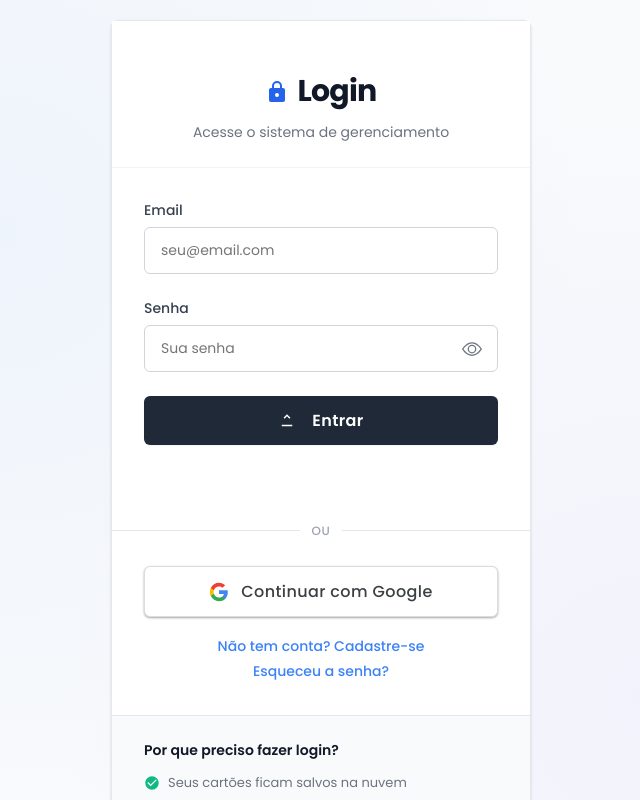
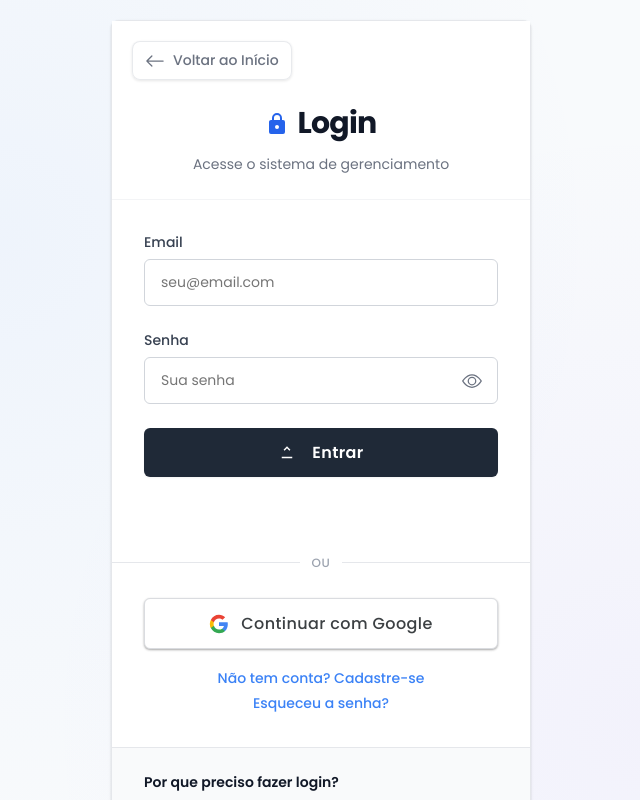
Before and after one commit to 90fabricio09/echotapconfig, a React (Vite) app: page /login in a window 1280 px wide. Shown: the top 800 px of the page, without its empty margins (319-959 px from the left). Built offline with nearby package versions, Linux system fonts and the light colour scheme; no server answers.

Commit message:
Add files via upload

```diff
--- a/src/contexts/LanguageContext.jsx
+++ b/src/contexts/LanguageContext.jsx
@@ -61,8 +61,10 @@ export const LanguageProvider = ({ children }) => {
     pt: {
       title: 'EchoTap',
       bio: 'Clique nos botões para interagir',
-      config: '🚀 Sistema de Configuração',
+      config: 'Sistema de Configuração',
       configDesc: 'Configure seu próprio cartão NFC',
+      support: 'Suporte',
+      supportDesc: 'Atendimento via WhatsApp',
       website: 'Website',
       websiteDesc: 'Acesse o site',
       instagram: 'Instagram',
@@ -112,6 +114,8 @@ export const LanguageProvider = ({ children }) => {
       bio: 'Click the buttons to interact',
       config: '🚀 Configuration System',
       configDesc: 'Configure your own NFC card',
+      support: 'Support',
+      supportDesc: 'WhatsApp customer service',
       website: 'Website',
       websiteDesc: 'Visit the website',
       instagram: 'Instagram',
@@ -161,6 +165,8 @@ export const LanguageProvider = ({ children }) => {
       bio: 'Haz clic en los botones para interactuar',
       config: '🚀 Sistema de Configuración',
       configDesc: 'Configura tu propia tarjeta NFC',
+      support: 'Soporte',
+      supportDesc: 'Atención por WhatsApp',
       website: 'Sitio Web',
       websiteDesc: 'Visita el sitio',
       instagram: 'Instagram',
@@ -210,6 +216,8 @@ export const LanguageProvider = ({ children }) => {
       bio: 'Cliquez sur les boutons pour interagir',
       config: '🚀 Système de Configuration',
       configDesc: 'Configurez votre propre carte NFC',
+      support: 'Support',
+      supportDesc: 'Service client WhatsApp',
       website: 'Site Web',
       websiteDesc: 'Visitez le site',
       instagram: 'Instagram',
@@ -259,6 +267,8 @@ export const LanguageProvider = ({ children }) => {
       bio: 'Klicken Sie auf die Schaltflächen, um zu interagieren',
       config: '🚀 Konfigurationssystem',
       configDesc: 'Konfigurieren Sie Ihre eigene NFC-Karte',
+      support: 'Support',
+      supportDesc: 'WhatsApp Kundendienst',
       website: 'Webseite',
       websiteDesc: 'Besuchen Sie die Website',
       instagram: 'Instagram',
@@ -308,6 +318,8 @@ export const LanguageProvider = ({ children }) => {
       bio: 'Clicca sui pulsanti per interagire',
       config: '🚀 Sistema di Configurazione',
       configDesc: 'Configura la tua carta NFC',
+      support: 'Supporto',
+      supportDesc: 'Assistenza WhatsApp',
       website: 'Sito Web',
       websiteDesc: 'Visita il sito',
       instagram: 'Instagram',
@@ -357,6 +369,8 @@ export const LanguageProvider = ({ children }) => {
       bio: 'ボタンをクリックして操作',
       config: '🚀 設定システム',
       configDesc: '独自のNFCカードを設定',
+      support: 'サポート',
+      supportDesc: 'WhatsAppカスタマーサービス',
       website: 'ウェブサイト',
       websiteDesc: 'サイトを訪問',
       instagram: 'Instagram',
@@ -406,6 +420,8 @@ export const LanguageProvider = ({ children }) => {
       bio: '点击按钮进行交互',
       config: '🚀 配置系统',
       configDesc: '配置您自己的NFC卡',
+      support: '支持',
+      supportDesc: 'WhatsApp客服',
       website: '网站',
       websiteDesc: '访问网站',
       instagram: 'Instagram',
@@ -455,6 +471,8 @@ export const LanguageProvider = ({ children }) => {
       bio: 'Нажмите на кнопки для взаимодействия',
       config: '🚀 Система Конфигурации',
       configDesc: 'Настройте свою NFC-карту',
+      support: 'Поддержка',
+      supportDesc: 'Служба поддержки WhatsApp',
       website: 'Веб-сайт',
       websiteDesc: 'Посетите сайт',
       instagram: 'Instagram',
@@ -504,6 +522,8 @@ export const LanguageProvider = ({ children }) => {
       bio: 'انقر على الأزرار للتفاعل',
       config: '🚀 نظام التكوين',
       configDesc: 'قم بتكوين بطاقة NFC الخاصة بك',
+      support: 'الدعم',
+      supportDesc: 'خدمة عملاء واتساب',
       website: 'الموقع الإلكتروني',
       websiteDesc: 'زيارة الموقع',
       instagram: 'Instagram',
@@ -553,6 +573,8 @@ export const LanguageProvider = ({ children }) => {
       bio: 'इंटरैक्ट करने के लिए बटन पर क्लिक करें',
       config: '🚀 कॉन्फ़िगरेशन सिस्टम',
       configDesc: 'अपना NFC कार्ड कॉन्फ़िगर करें',
+      support: 'सहायता',
+      supportDesc: 'WhatsApp ग्राहक सेवा',
       website: 'वेबसाइट',
       websiteDesc: 'वेबसाइट देखें',
       instagram: 'Instagram',
@@ -602,6 +624,8 @@ export const LanguageProvider = ({ children }) => {
       bio: '버튼을 클릭하여 상호작용',
       config: '🚀 구성 시스템',
       configDesc: '자신만의 NFC 카드 구성',
+      support: '지원',
+      supportDesc: 'WhatsApp 고객 서비스',
       website: '웹사이트',
       websiteDesc: '웹사이트 방문',
       instagram: 'Instagram',
--- a/src/css/config.css
+++ b/src/css/config.css
@@ -3119,10 +3119,49 @@
   border: 1px solid #e5e7eb;
 }
 
+/* Botão de voltar ao home */
+.back-to-home-btn {
+  position: absolute;
+  top: 20px;
+  left: 20px;
+  display: inline-flex;
+  align-items: center;
+  gap: 8px;
+  padding: 8px 12px;
+  background: rgba(255, 255, 255, 0.95);
+  color: #6b7280;
+  text-decoration: none;
+  border-radius: 8px;
+  font-size: 0.875rem;
+  font-weight: 500;
+  transition: all 0.2s ease;
+  border: 1px solid rgba(209, 213, 219, 0.5);
+  backdrop-filter: blur(8px);
+  box-shadow: 0 1px 3px 0 rgba(0, 0, 0, 0.1);
+  z-index: 10;
+  margin-bottom: 20px;
+}
+
+.back-to-home-btn:hover {
+  background: rgba(249, 250, 251, 1);
+  color: #374151;
+  transform: translateY(-1px);
+  box-shadow: 0 4px 6px 0 rgba(0, 0, 0, 0.1);
+  border-color: rgba(156, 163, 175, 0.6);
+}
+
+.back-to-home-btn svg {
+  transition: transform 0.2s ease;
+}
+
+.back-to-home-btn:hover svg {
+  transform: translateX(-2px);
+}
+
 .auth-header {
   background: #ffffff;
   color: #111827;
-  padding: 48px 32px 24px;
+  padding: 80px 32px 24px;
   text-align: center;
   border-bottom: 1px solid #f3f4f6;
 }
@@ -3487,7 +3526,7 @@
   }
 
   .auth-header {
-    padding: 20px;
+    padding: 60px 20px 20px;
   }
 
   .auth-header h1 {
@@ -3505,4 +3544,15 @@
   .auth-info {
     padding: 20px;
   }
-}
+
+  .back-to-home-btn {
+    top: 16px;
+    left: 16px;
+    padding: 6px 10px;
+    font-size: 0.8125rem;
+  }
+
+  .back-to-home-btn span {
+    display: none;
+  }
+}
--- a/src/pages/ConfigCard.jsx
+++ b/src/pages/ConfigCard.jsx
@@ -158,7 +158,7 @@ const ConfigCard = () => {
 
   const iconOptions = [
     { value: 'bi-globe', label: 'Website' },
-    { value: 'bi-whatsapp', label: 'WhatsApp' },
+    { value: 'bi-chat-dots', label: 'Chat/Bate-papo' },
     { value: 'bi-instagram', label: 'Instagram' },
     { value: 'bi-linkedin', label: 'LinkedIn' },
     { value: 'bi-github', label: 'GitHub' },
--- a/src/pages/Home.jsx
+++ b/src/pages/Home.jsx
@@ -17,25 +17,9 @@ const Home = () => {
       isExternal: false
     },
     {
-      title: translations.website,
-      description: translations.websiteDesc,
-      icon: "bi-globe",
-      path: "https://echotap.com.br",
-      color: primaryColor,
-      isExternal: true
-    },
-    {
-      title: translations.instagram,
-      description: translations.instagramDesc,
-      icon: "bi-instagram",
-      path: "https://instagram.com/echotapoficial",
-      color: primaryColor,
-      isExternal: true
-    },
-    {
-      title: translations.whatsapp,
-      description: translations.whatsappDesc,
-      icon: "bi-whatsapp",
+      title: translations.support,
+      description: translations.supportDesc,
+      icon: "bi-chat-dots",
       path: "https://wa.me/5511994921448",
       color: primaryColor,
       isExternal: true
--- a/src/pages/Login.jsx
+++ b/src/pages/Login.jsx
@@ -1,6 +1,6 @@
 import { useState } from 'react';
 import { useAuth } from '../contexts/AuthContext';
-import { useNavigate, useLocation } from 'react-router-dom';
+import { useNavigate, useLocation, Link } from 'react-router-dom';
 
 const Login = () => {
   const [email, setEmail] = useState('');
@@ -115,6 +115,12 @@ const Login = () => {
     return (
       <div className="auth-container">
         <div className="auth-wrapper">
+          <Link to="/" className="back-to-home-btn">
+            <svg width="20" height="20" fill="currentColor" viewBox="0 0 16 16">
+              <path fillRule="evenodd" d="M15 8a.5.5 0 0 0-.5-.5H2.707l3.147-3.146a.5.5 0 1 0-.708-.708l-4 4a.5.5 0 0 0 0 .708l4 4a.5.5 0 0 0 .708-.708L2.707 8.5H14.5A.5.5 0 0 0 15 8z"/>
+            </svg>
+            <span>Voltar ao Início</span>
+          </Link>
           <div className="auth-header">
             <h1>
               <svg className="auth-icon" viewBox="0 0 24 24" width="24" height="24">
@@ -204,6 +210,12 @@ const Login = () => {
     return (
       <div className="auth-container">
         <div className="auth-wrapper">
+          <Link to="/" className="back-to-home-btn">
+            <svg width="20" height="20" fill="currentColor" viewBox="0 0 16 16">
+              <path fillRule="evenodd" d="M15 8a.5.5 0 0 0-.5-.5H2.707l3.147-3.146a.5.5 0 1 0-.708-.708l-4 4a.5.5 0 0 0 0 .708l4 4a.5.5 0 0 0 .708-.708L2.707 8.5H14.5A.5.5 0 0 0 15 8z"/>
+            </svg>
+            <span>Voltar ao Início</span>
+          </Link>
           <div className="auth-header">
             <h1>
               <svg className="auth-icon" viewBox="0 0 24 24" width="24" height="24">
@@ -296,6 +308,12 @@ const Login = () => {
   return (
     <div className="auth-container">
       <div className="auth-wrapper">
+        <Link to="/" className="back-to-home-btn">
+          <svg width="20" height="20" fill="currentColor" viewBox="0 0 16 16">
+            <path fillRule="evenodd" d="M15 8a.5.5 0 0 0-.5-.5H2.707l3.147-3.146a.5.5 0 1 0-.708-.708l-4 4a.5.5 0 0 0 0 .708l4 4a.5.5 0 0 0 .708-.708L2.707 8.5H14.5A.5.5 0 0 0 15 8z"/>
+          </svg>
+          <span>Voltar ao Início</span>
+        </Link>
         <div className="auth-header">
           <h1>
             <svg className="auth-icon" viewBox="0 0 24 24" width="24" height="24">
@@ -308,9 +326,6 @@ const Login = () => {
 
         {error && (
           <div className="auth-error">
-            <svg className="error-icon" viewBox="0 0 24 24" width="18" height="18">
-              <path fill="#DC2626" d="M12,2C17.53,2 22,6.47 22,12C22,17.53 17.53,22 12,22C6.47,22 2,17.53 2,12C2,6.47 6.47,2 12,2M15.59,7L12,10.59L8.41,7L7,8.41L10.59,12L7,15.59L8.41,17L12,13.41L15.59,17L17,15.59L13.41,12L17,8.41L15.59,7Z"/>
-            </svg>
             {error}
           </div>
         )}
```
